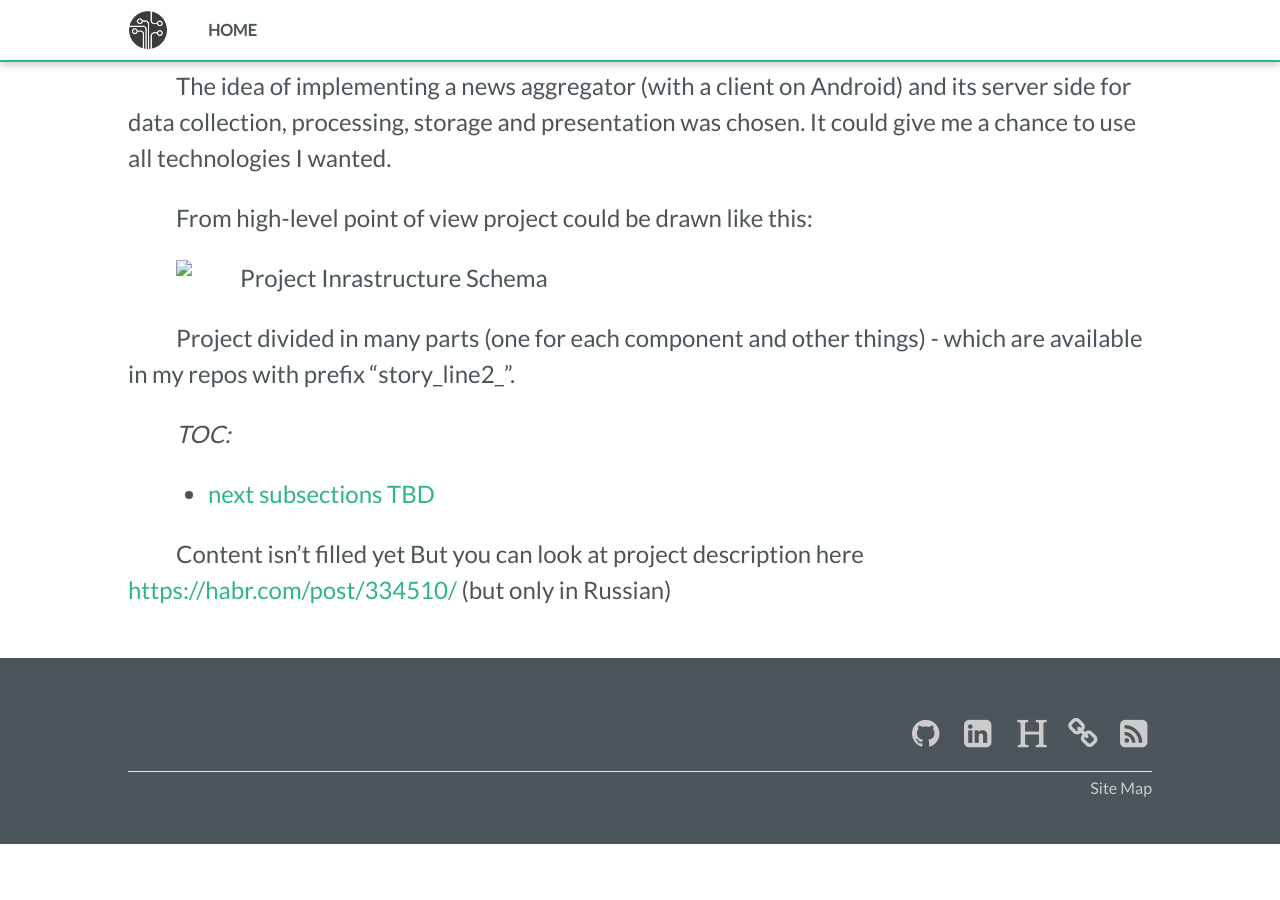
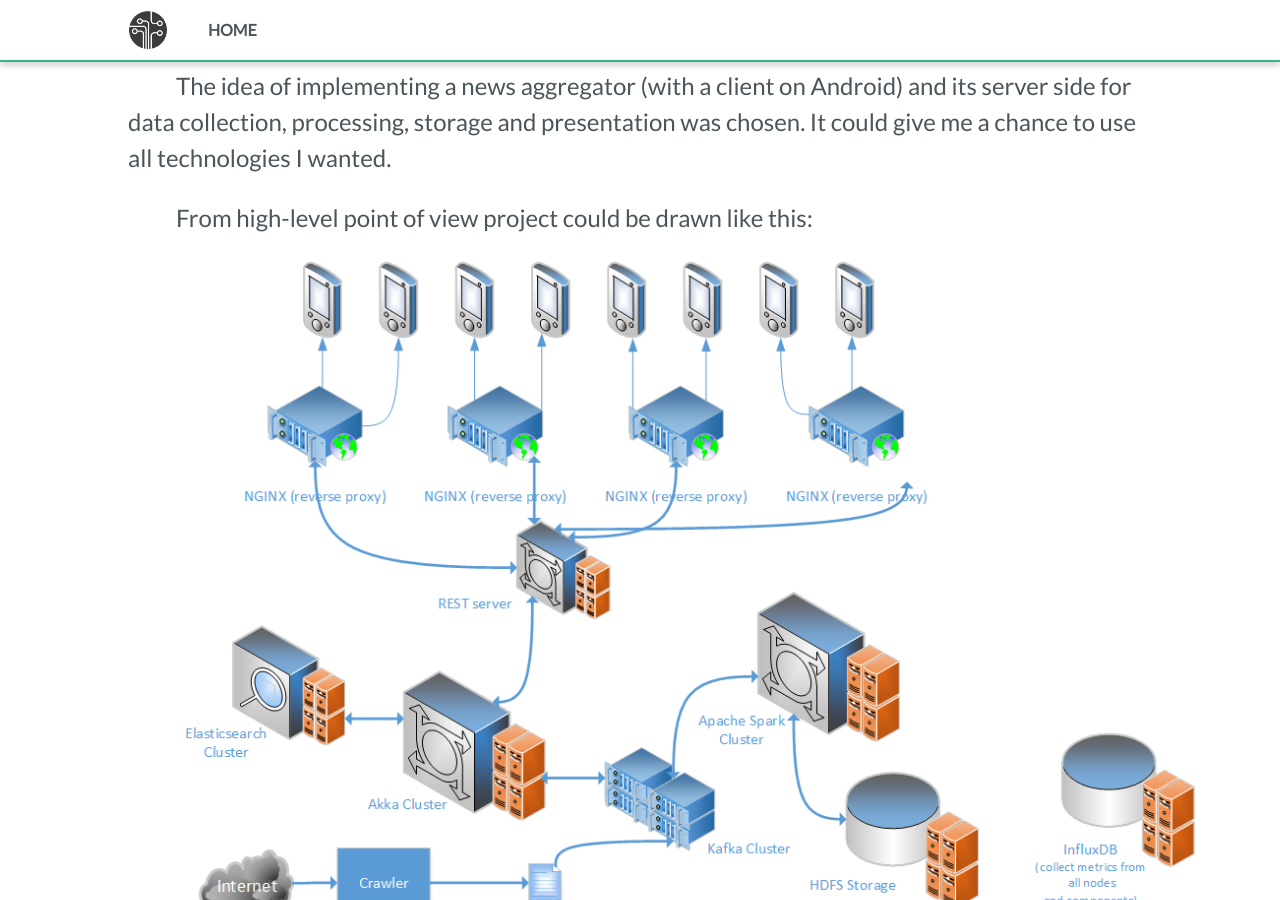
Before and after one commit to fedor-malyshkin/story_line2_build, a Jekyll site: the page built from docs/index.md, in a window 1280 px wide and 900 px high, scrolled down 487 px. Built offline with Jekyll 4.4.1, drawn with Linux system fonts in a browser that asks for light colours; before the commit the page ends 1331 px from its top, so only the background shows below that.

Commit message:
fix image link (absolute->relative)

```diff
--- a/docs/index.md
+++ b/docs/index.md
@@ -18,7 +18,7 @@ It could give me a chance to use all technologies I wanted.
 
 From high-level point of view project could be drawn like this:
 
-![Project Inrastructure Schema]({{ "/assets/img/schema-intro.png" | absolute_url }})
+![Project Inrastructure Schema]({{ "/assets/img/schema-intro.png" | relative_url }})
 
 Project divided in many parts (one for each component and other things) - which are available in my repos with prefix "story_line2_".
 
```
